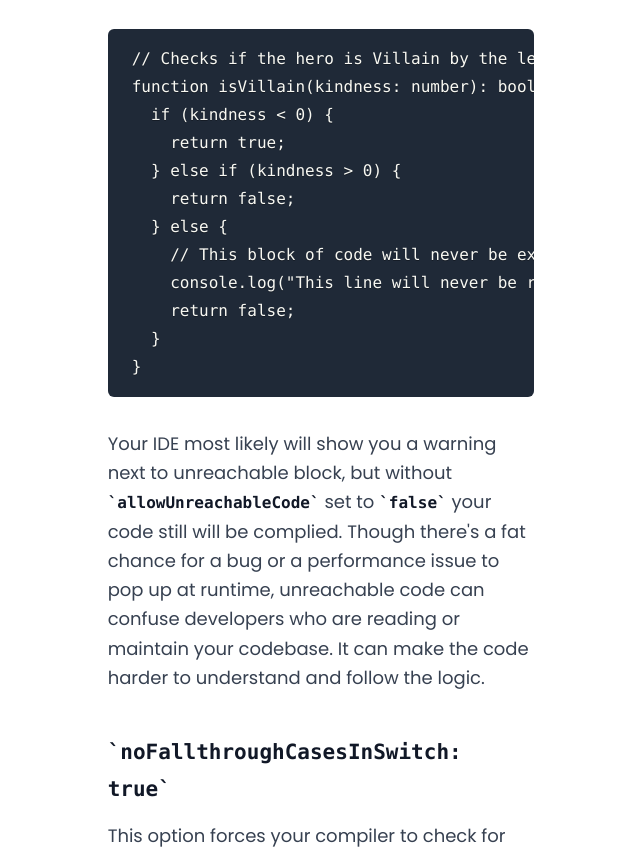
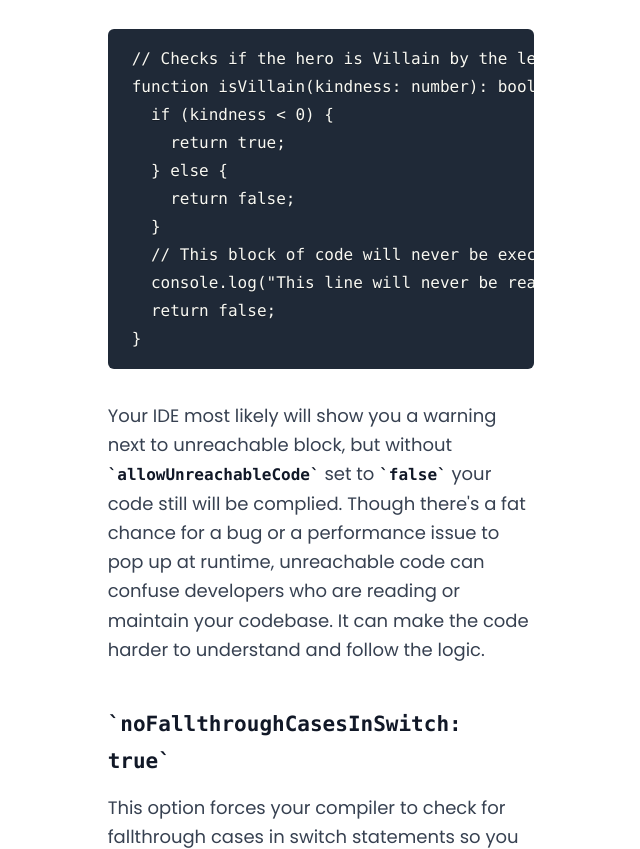
Before and after one commit to egorkonovalov/flycatcher, an Eleventy site: page src/posts/3/index.md in a window 1280 px wide. Shown: the part 5614-6463 px from the top of the page, without its empty margins (319-959 px from the left). Built offline with nearby package versions, Linux system fonts and the light colour scheme; Eleventy itself is replaced by a stand-in of ours; code samples lack their colours; files that its build step writes are made by us from their sources.

Commit message:
Update index.md

````diff
--- a/src/posts/3/index.md
+++ b/src/posts/3/index.md
@@ -131,13 +131,12 @@ In the example below, the `else` block inside the function `isVillain` will neve
 function isVillain(kindness: number): boolean {
   if (kindness < 0) {
     return true;
-  } else if (kindness > 0) {
-    return false;
   } else {
-    // This block of code will never be executed
-    console.log("This line will never be reached.");
     return false;
   }
+  // This block of code will never be executed
+  console.log("This line will never be reached.");
+  return false;
 }
 ```
 
````
